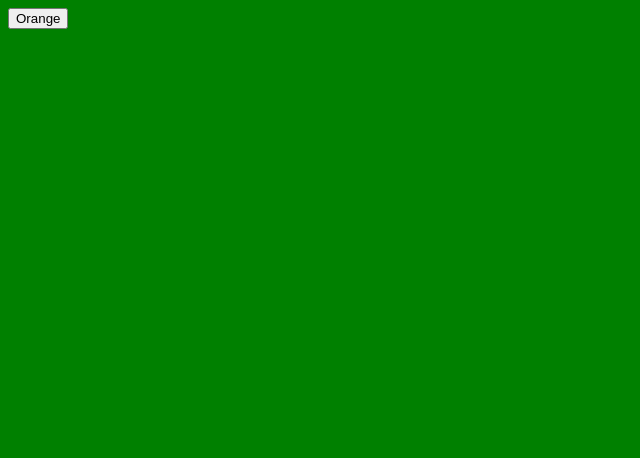
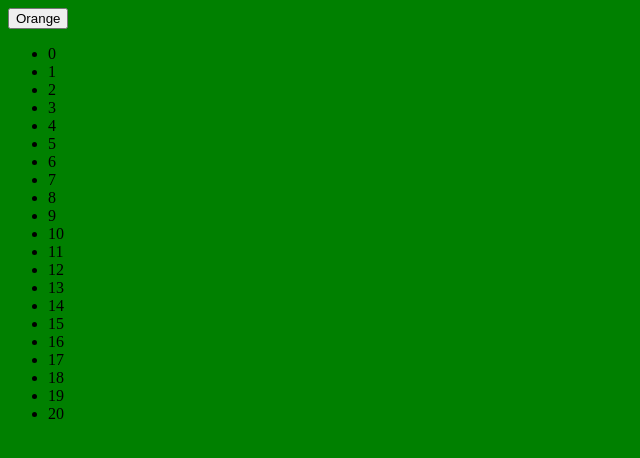
Before and after one commit to StanislavChislari/JS_-DOM, a plain HTML site: page index.html in a window 1280 px wide. Shown: the whole page, without its empty margins (0-640 px from the left). Drawn offline with Linux system fonts and the light colour scheme.

Commit message:
Addel ul

```diff
--- a/index.html
+++ b/index.html
@@ -7,6 +7,9 @@
 </head>
 <body>
     <button id="orangeButton">Orange</button>
+    <ul id="MyUl">
+        <li>0</li>
+      </ul>
 </body>
 <script >
 document.addEventListener("DOMContentLoaded", () => {
@@ -20,6 +23,13 @@ document.addEventListener("DOMContentLoaded", () => {
 document.getElementById("orangeButton").addEventListener("click", () => {
     document.body.style.backgroundColor = "orange";
 })
+for (var i = 1; i < 21; i++) {
+el = document.createElement('li');
+    el.innerHTML = i;
+    document.getElementById('MyUl').appendChild(el);
+}
+
+
 
 </script>
 </html>
```
